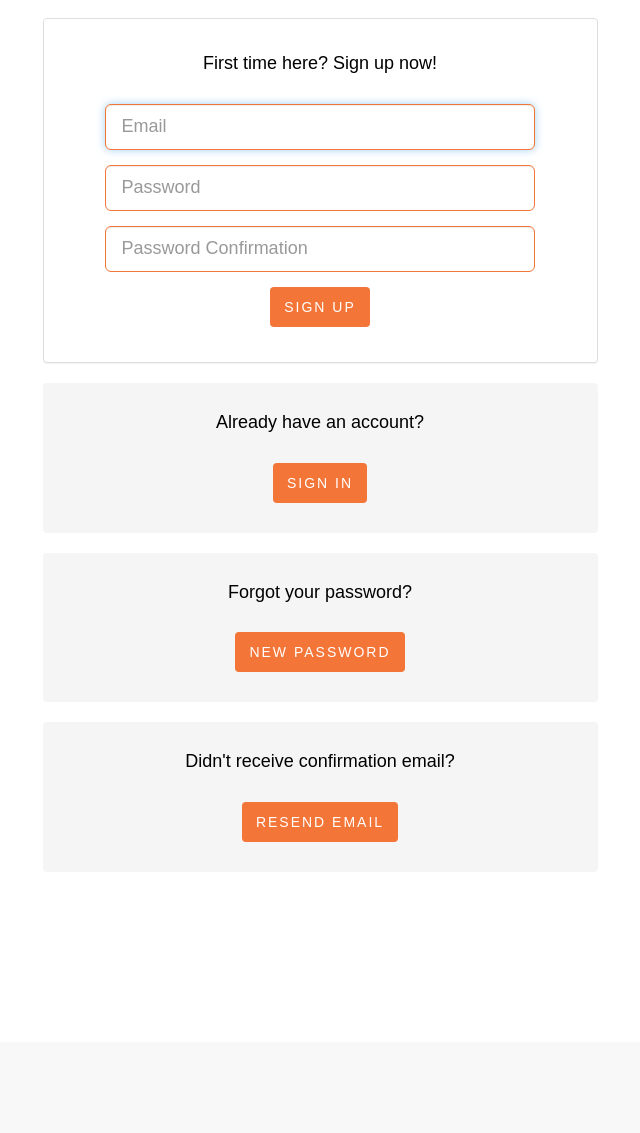
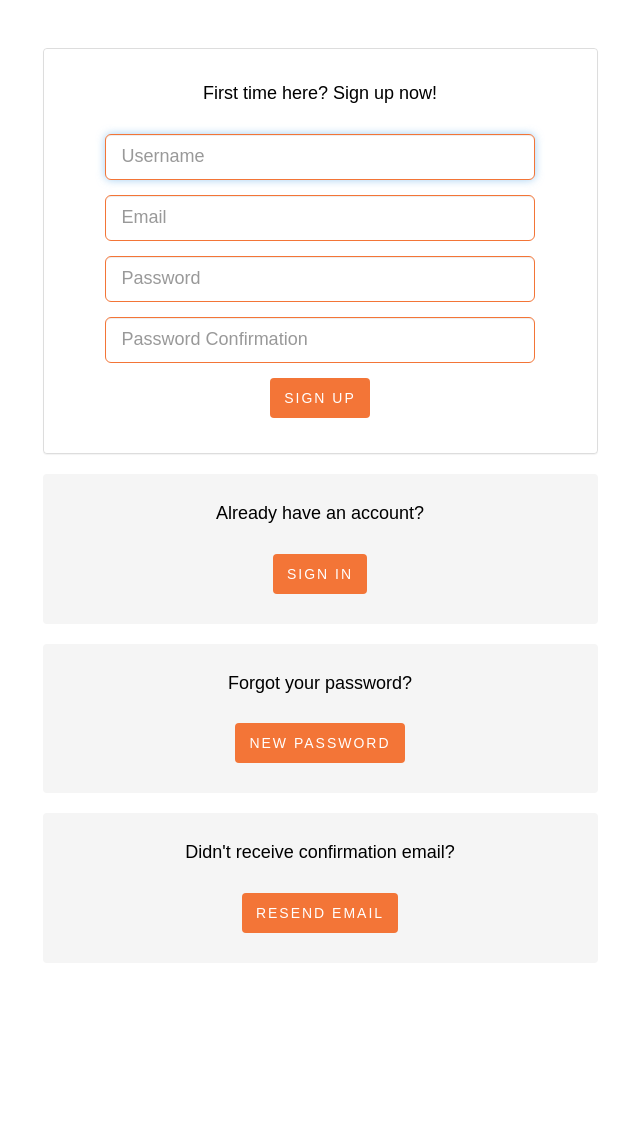
Before and after one commit to toyhammered/bomba, a Rails app: the page made by app/models/user.rb in a window 1280 px wide. Shown: the part 52-1185 px from the top of the page, without its empty margins (320-960 px from the left). Before the commit the page ends 1094 px from the top, so only its background shows below. Run offline with Rails 7, Linux system fonts and the light colour scheme; style sheets or scripts are compiled from the project's sources; parts of the project's set-up code (start-up, migrations or seed data) failed here and were passed over; some libraries are stand-ins or nearby versions.

Commit message:
added username, added show/index to controllers

```diff
--- a/app/assets/stylesheets/application.scss
+++ b/app/assets/stylesheets/application.scss
@@ -18,7 +18,7 @@
 // Template Base
 
 body {
-  margin-top: 70px;
+  margin-top: 100px;
   margin-bottom: 150px;
 
   font-family: $font-primary;
--- a/app/assets/stylesheets/bootstrap_override.scss
+++ b/app/assets/stylesheets/bootstrap_override.scss
@@ -61,6 +61,9 @@ $input-border-focus: $orange;
 $state-success-bg: $success-green;
 $state-danger-bg: $error-red;
 
+// Buttons
+$btn-default-bg: $medium-grey;
+
 // Mixin
 @mixin transition($transition) {
     -moz-transition:    $transition ease-in;
--- a/app/controllers/users_controller.rb
+++ b/app/controllers/users_controller.rb
@@ -1,4 +1,9 @@
 class UsersController < ApplicationController
+  def index
+    @users = User.all
+  end
+
   def show
+    @user = User.find_by(username: params[:id])
   end
 end
--- a/app/models/user.rb
+++ b/app/models/user.rb
@@ -10,6 +10,8 @@ class User < ActiveRecord::Base
          :confirmable, :recoverable, :rememberable,
          :trackable, :validatable
 
+  validates_presence_of :username
+  validates_uniqueness_of :username
 
   def set_default_role
     self.role ||= :standard
--- a/app/views/devise/registrations/_signup.html.erb
+++ b/app/views/devise/registrations/_signup.html.erb
@@ -11,6 +11,11 @@
         <%= form_for(resource, as: resource_name, url: registration_path(resource_name), html: { role: "form" }) do |f| %>
 
         <div class="row">
+
+          <div class="form-group col-sm-10 col-sm-offset-1">
+            <%= f.text_field :username, required: true, class: "form-control input-lg", placeholder: "Username" %>
+          </div>
+
           <div class="form-group col-sm-10 col-sm-offset-1">
             <%= f.email_field :email, class: "form-control input-lg", placeholder: "Email" %>
           </div>
--- a/app/views/devise/registrations/new.html.erb
+++ b/app/views/devise/registrations/new.html.erb
@@ -12,7 +12,11 @@
 
         <div class="row">
           <div class="form-group col-sm-10 col-sm-offset-1">
-            <%= f.email_field :email, autofocus: true, class: "form-control input-lg", placeholder: "Email" %>
+            <%= f.text_field :username, required: true, autofocus: true, class: "form-control input-lg", placeholder: "Username" %>
+          </div>
+
+          <div class="form-group col-sm-10 col-sm-offset-1">
+            <%= f.email_field :email, class: "form-control input-lg", placeholder: "Email" %>
           </div>
 
           <div class="form-group col-sm-10 col-sm-offset-1 ">
--- a/app/views/layouts/_header.html.erb
+++ b/app/views/layouts/_header.html.erb
@@ -15,9 +15,11 @@
     <div class="collapse navbar-collapse" id="bs-example-navbar-collapse-1">
       <ul class="nav navbar-nav navbar-right">
         <% if user_signed_in? %>
-          <li><%= link_to "#{current_user.email}", user_path(current_user),class: 'navbar-link' %></li>
+          <li><%= link_to "#{current_user.username}", user_path(current_user),class: 'navbar-link' %></li>
+          <li><%= link_to "Home", "#",class: 'navbar-link' %></li>
+          <li><%= link_to "<i class='fa fa-user-plus'></i>".html_safe, users_path ,class: 'navbar-link' %></li>
           <li class="dropdown">
-            <a href="#" class="dropdown-toggle" data-toggle="dropdown" role="button" aria-haspopup="true" aria-expanded="false"><strong><i class="fa fa-cog"></i></strong><span class="caret"></span></a>
+            <a href="#" class="dropdown-toggle" data-toggle="dropdown" role="button" aria-haspopup="true" aria-expanded="false"><i class="fa fa-cog"></i></a>
               <ul class="dropdown-menu">
                 <li><%= link_to "Edit Profile", edit_user_registration_path, class: 'navbar-link' %></li>
                 <li role="separator" class="divider"></li>
--- a/app/views/users/show.html.erb
+++ b/app/views/users/show.html.erb
@@ -1,2 +1 @@
-<h1>Users#show</h1>
-<p>Find me in app/views/users/show.html.erb</p>
+<%= render partial: 'header' %>
--- a/config/routes.rb
+++ b/config/routes.rb
@@ -1,8 +1,8 @@
 Rails.application.routes.draw do
 
-  devise_for :users
+  devise_for :users, controllers: {registrations: 'registrations'}
   root 'home#index'
 
-  resources :users, only: [:show]
+  resources :users, only: [:show, :index]
 
 end
--- /dev/null
+++ b/db/migrate/20160116205047_add_username_to_user.rb
@@ -0,0 +1,6 @@
+class AddUsernameToUser < ActiveRecord::Migration
+  def change
+    add_column :users, :username, :string
+    add_index :users, :username, unique: true
+  end
+end
```
Also changed, not shown: app/controllers/registrations_controller.rb (added, +13 -0 lines), app/views/devise/registrations/edit.html.erb (+6 -11 lines), app/views/users/_header.html.erb (added, +11 -0 lines), app/views/users/_user.html.erb (added, +7 -0 lines), app/views/users/index.html.erb (added, +14 -0 lines), db/seeds.rb (+7 -6 lines), Gemfile, Gemfile.lock, db/schema.rb.
